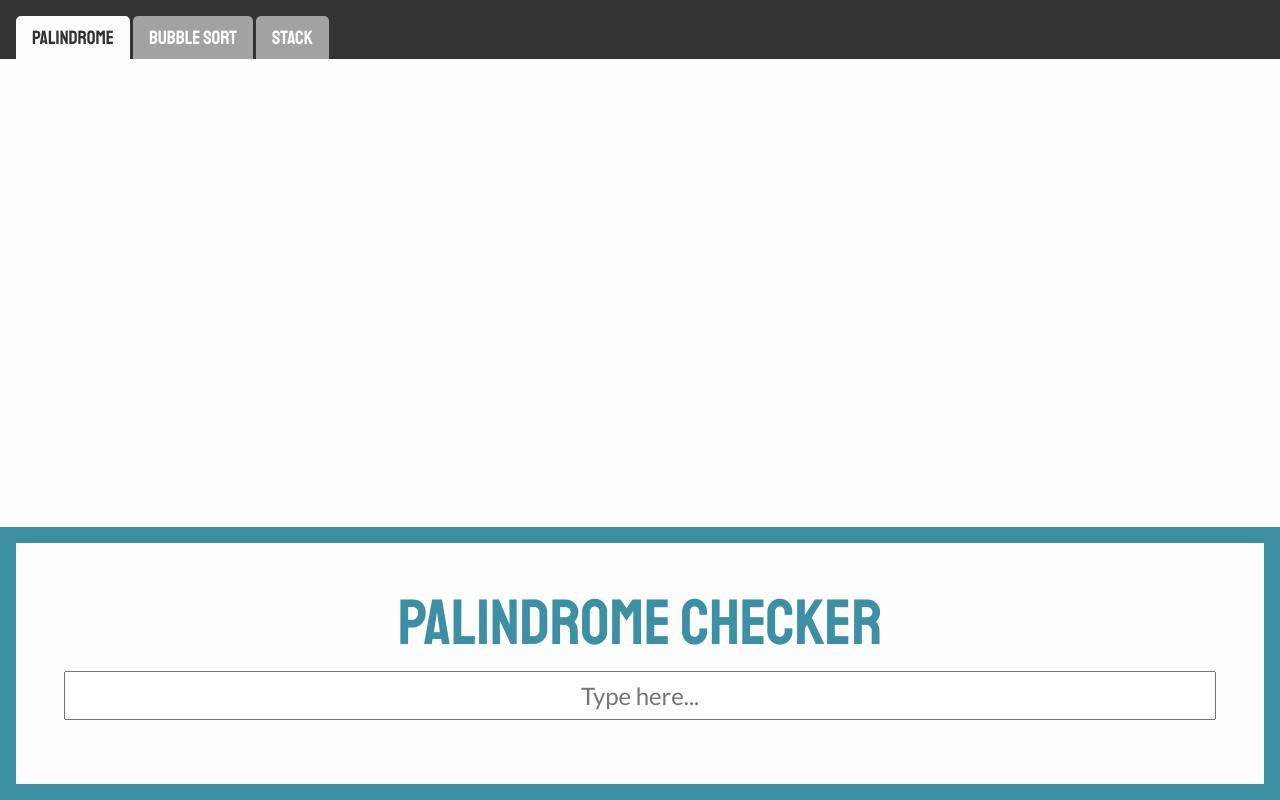
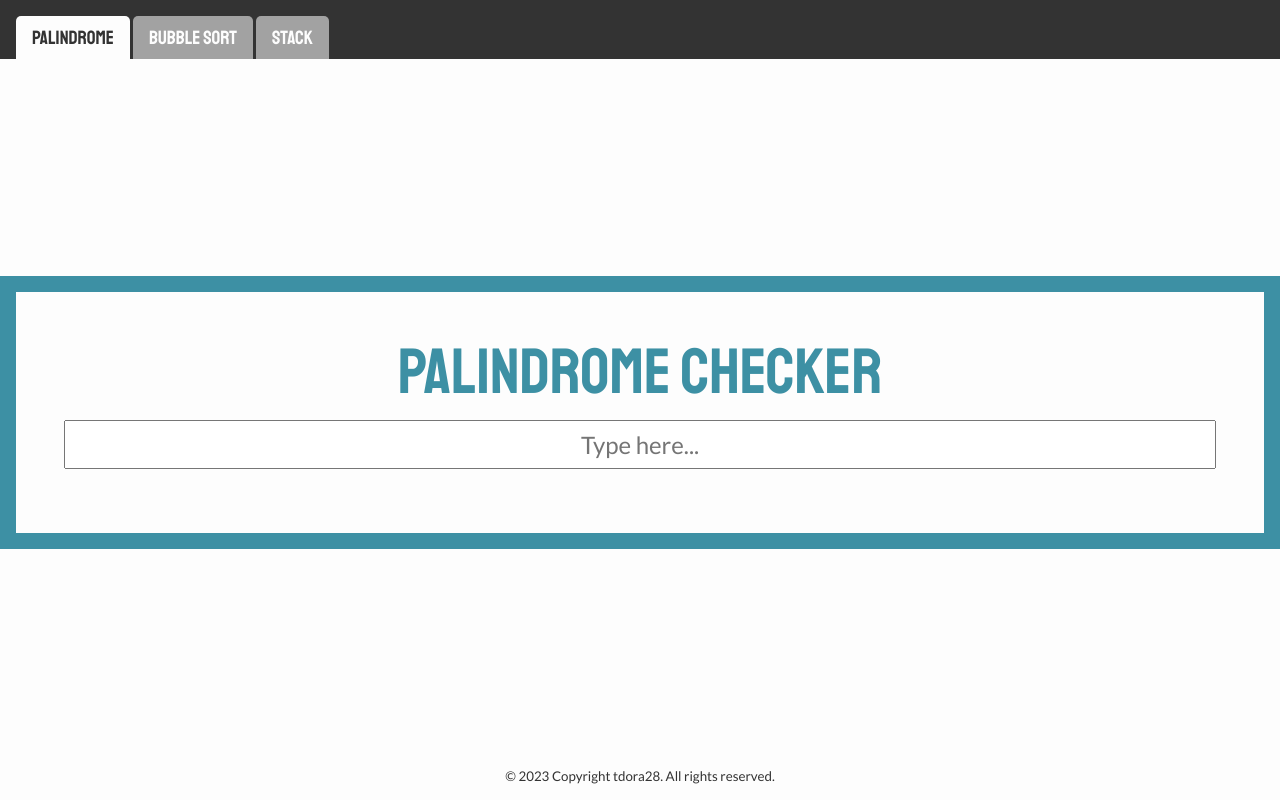
Before and after one commit to tdora28/datastructures, a React (Vite) app: page / in a window 1280 px wide. Built offline with nearby package versions, Linux system fonts and the light colour scheme.

Commit message:
Add Footer

```diff
--- a/src/App.jsx
+++ b/src/App.jsx
@@ -1,6 +1,7 @@
 import { useState } from 'react';
 
 import Header from './components/Header.jsx';
+import Footer from './components/Footer.jsx';
 import Palindrome from './apps/Palindrome.jsx';
 import BubbleSort from './apps/BubbleSort.jsx';
 import Stack from './apps/Stack.jsx';
@@ -55,6 +56,7 @@ function App() {
     <>
       <Header pages={pages} changeActivePage={changeActivePage} />
       <>{showActivePage()}</>
+      <Footer />
     </>
   );
 }
--- /dev/null
+++ b/src/components/Footer.jsx
@@ -0,0 +1,9 @@
+function Footer() {
+  return (
+    <footer>
+      <small>&copy; 2023 Copyright tdora28. All rights reserved.</small>
+    </footer>
+  );
+}
+
+export default Footer;
--- a/src/index.css
+++ b/src/index.css
@@ -23,6 +23,7 @@
 body {
   background: var(--clr-light);
   font-family: var(--font-base);
+  color: var(--clr-dark);
 }
 
 h1 {
@@ -228,3 +229,9 @@ nav ul li button.active:hover {
 .stack-table-leg.right {
   right: 5px;
 }
+
+/* FOOTER */
+footer {
+  margin-bottom: 1rem;
+  text-align: center;
+}
```
